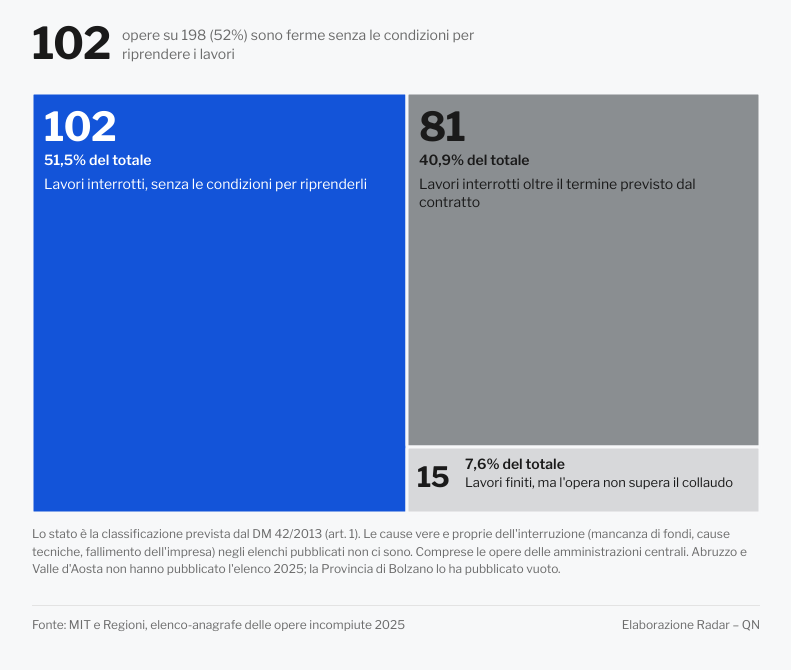
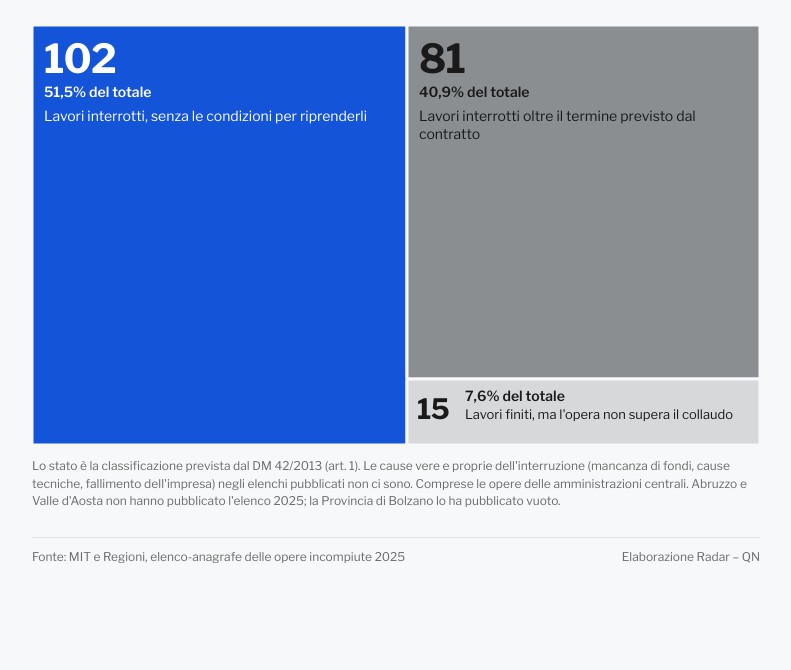
Before and after one commit to CosimoFire/opere-incompiute, a plain HTML site: page treemap-stato/index.html in a window 1280 px wide. Shown: the part 118-788 px from the top of the page, without its empty margins (244-1035 px from the left). Drawn offline with nearby package versions, Linux system fonts and the light colour scheme.

Commit message:
Treemap: tolto il big number sopra il grafico
Co-Authored-By: Claude Opus 5.5 <noreply@anthropic.com>

```diff
--- a/treemap-stato/index.html
+++ b/treemap-stato/index.html
@@ -27,10 +27,6 @@
     <p class="r-sub">Opere pubbliche incompiute per stato dei lavori secondo il DM 42/2013. Anno di riferimento 2025</p>
   </header>
 
-  <div class="r-big" id="big" aria-hidden="true">
-    <span class="r-big__num" id="big-num">&nbsp;</span>
-    <span class="r-big__label" id="big-label"></span>
-  </div>
 
   <figure class="r-chart" id="tm"></figure>
 
@@ -65,10 +61,6 @@
     var shareB = byS.b / tot;
     if (shareB <= 0.5) d3.select("#title").text("Le opere incompiute per stato dei lavori");   // il titolo dipende dal dato
 
-    var bigNum = d3.select("#big-num");
-    d3.select("#big-label").text("opere su " + f0(tot) + " (" + R.pct(shareB, 0).replace(",0", "") + ") sono ferme senza le condizioni per riprendere i lavori");
-    if (R.reduced) bigNum.text(f0(byS.b));
-    else { bigNum.text(f0(0)); R.onFirstView(document.getElementById("big"), function () { R.countUp(bigNum, byS.b, f0, "play"); }); }
 
     d3.select("#nota").text(
       "Lo stato è la classificazione prevista dal DM 42/2013 (art. 1). Le cause vere e proprie dell'interruzione " +
```
